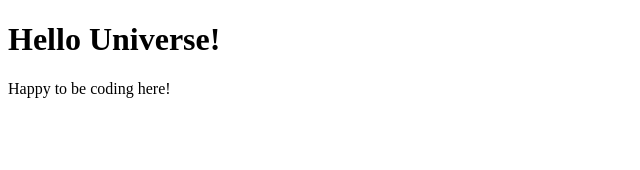
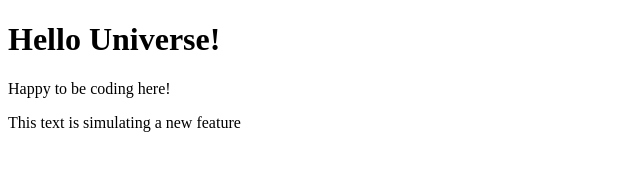
Before and after one commit to fisch-dev-1/test-project, a plain HTML site: page index.html in a window 1280 px wide. Shown: the whole page, without its empty margins (0-640 px from the left). Drawn offline with Linux system fonts and the light colour scheme.

Commit message:
feat: simulate new feature

```diff
--- a/index.html
+++ b/index.html
@@ -10,5 +10,6 @@
     Hello Universe!
   </h1>
   <p>Happy to be coding here!</p>
+  <div>This text is simulating a new feature</div>
 </body>
 </html>
```
